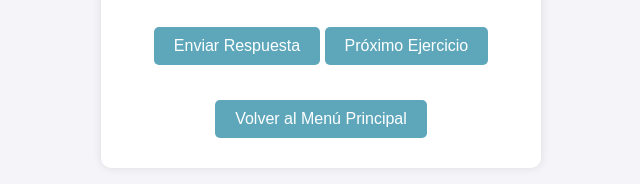
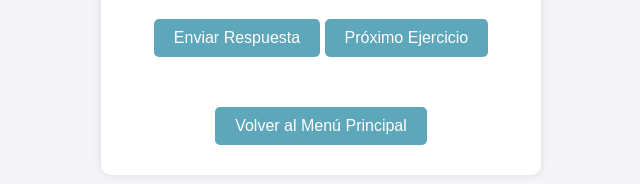
Before and after one commit to enrichedminds/comparacion_enterosyfracciones, a plain HTML site: page index.html in a window 1280 px wide. Both pictures are taken after a click on the element 640 px from the left and 439 px from the top of the page. Shown: the part 388-572 px from the top of the page, without its empty margins (319-959 px from the left). Drawn offline with Linux system fonts and the light colour scheme.

Commit message:
Update styles.css

```diff
--- a/styles.css
+++ b/styles.css
@@ -39,7 +39,7 @@ button:hover {
 }
 
 #back {
-    margin-top: 5px; /* Aumenta el margen superior para mayor separación */
+    margin-top: 20px; /* Aumenta el margen superior para mayor separación */
 }
 
 .feedback {
```
